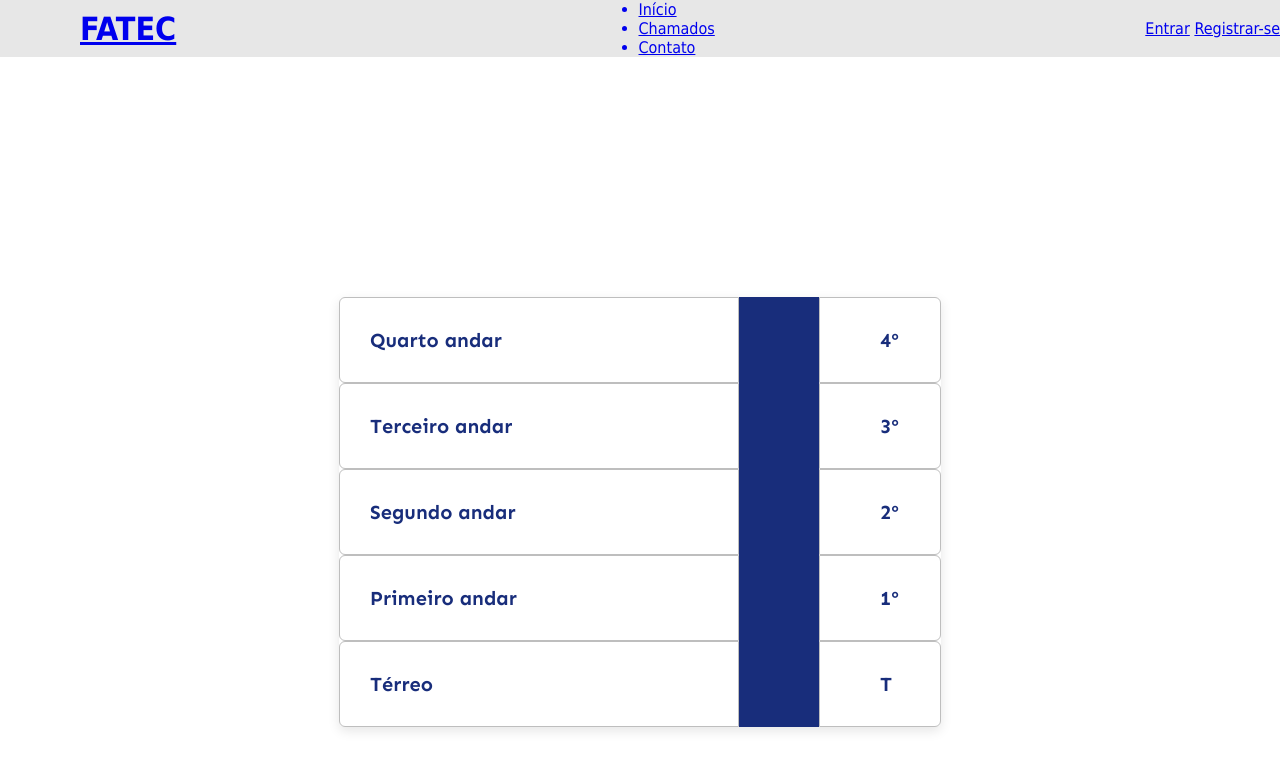
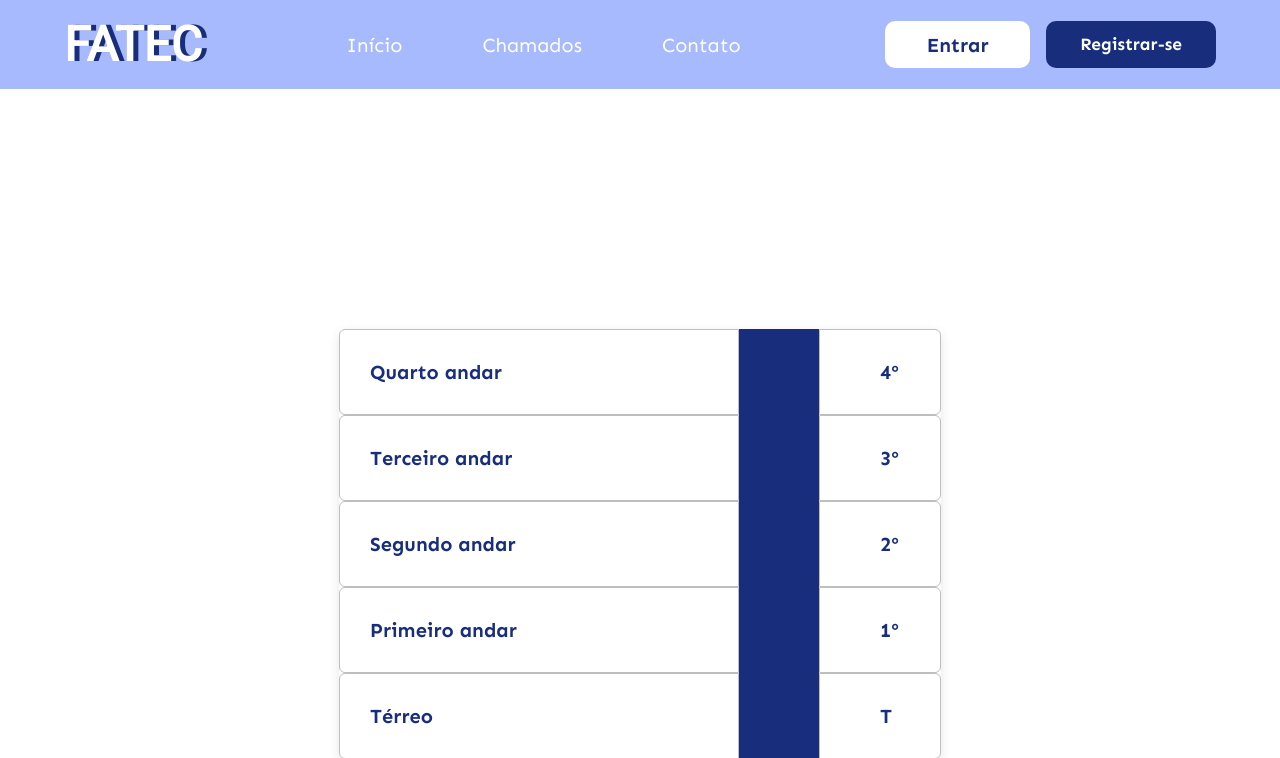
Before and after one commit to apiFatec/SOS_API, a Flask app: template templates/fachada/index.html in a window 1280 px wide. Shown: the top 758 px of the page. Run offline with Flask 2, Linux system fonts and the light colour scheme; the template is opened without the code that fills it, so the values that code supplies are empty; some libraries are stand-ins or nearby versions.

Commit message:
:lipstick: feat: Style adjustment

```diff
--- a/templates/header/style.css
+++ b/templates/header/style.css
@@ -1,50 +1,139 @@
 header {
   display: flex;
+  flex-direction: row;
   justify-content: space-between;
+  font-family: "Sen", sans-serif;
+  background-color: #a8bafe;
   align-items: center;
-  width: 100%;
-  margin: 0;
-  background-color: #e7e7e7;
-  font-family: tahoma;
-  box-shadow: rgba(50, 50, 93, 0.25) 0px 2px 5px -1px,
-    rgba(0, 0, 0, 0.3) 0px 1px 3px -1px;
+  padding: 1rem 4rem;
+  max-width: 100%;
+}
+
+header li {
+  color: #fff;
+}
+
+header a {
+  text-decoration: none;
 }
 
 .logo {
-  width: 8rem;
-  margin-left: 5rem;
+  grid-column: 1;
+  text-shadow: 5px 0px #182d7b;
+  font-size: 36pt;
+  font-family: "Roboto", sans-serif;
+  color: #fff;
+  grid-row: 1;
+  font-weight: bolder;
 }
 
-.button_header {
-  display: flex;
-  justify-content: center;
-  align-items: center;
-  margin-right: 5rem;
+.nav ul {
+  list-style: none;
+  display: inline-flex;
+  gap: 5rem;
 }
 
-.head a:visited {
-  color: inherit;
+.nav a {
+  font-size: 15pt;
 }
 
-.head a {
-  text-decoration: none;
-  font-size: 14pt;
+.login {
+  display: flex;
+  justify-content: flex-end;
+  gap: 1rem;
+  align-items: center;
+  grid-row: 1;
+  font-weight: bold;
 }
 
-.button_header a {
-  height: 4rem;
-  /* border-right: solid 1px #979797;
-  border-left: solid 1px #979797; */
-  padding-inline: 2.5rem;
-  display: flex;
-  align-items: center;
+.login .btn1 {
+  background-color: #fff;
+  color: #182d7b;
+  padding: 0.7rem 2.6rem;
+  border-radius: 10px;
+  font-size: 15pt;
 }
 
-.button_header a:hover {
-  background: rgb(211, 208, 208);
+.login .btn2 {
+  background-color: #182d7b;
+  color: #fff;
+  border: solid 2px #182d7b;
+  padding: 0.67rem 2rem;
+  border-radius: 10px;
+  font-size: 13pt;
+}
+
+.nav li:hover {
+  color: #011457;
+  transition: 0.2s;
+  font-weight: bold;
+}
+
+.login .btn1:hover {
+  border-color: #182d7b;
+  background-color: #182d7b;
+  color: #fff;
   transition: 0.2s;
 }
 
-#contato {
-  border-right: none;
+.login .btn2:hover {
+  background-color: #fff;
+  border-color: #182d7b;
+  color: #182d7b;
+  transition: 0.2s;
 }
+
+.inicio {
+  position: relative;
+}
+
+.inicio::before {
+  display: none;
+  transform: translateX(-50%);
+  border-radius: 100%;
+  position: absolute;
+  background: #011457;
+  bottom: -10px;
+  height: 6px;
+  content: " ";
+  width: 6px;
+  left: 50%;
+}
+
+.inicio:hover::before {
+  display: block;
+}
+
+.chamados {
+  position: relative;
+}
+
+.chamados:hover::before {
+  transform: translateX(-50%);
+  border-radius: 100%;
+  position: absolute;
+  background: #011457;
+  bottom: -10px;
+  height: 6px;
+  content: " ";
+  width: 6px;
+  left: 50%;
+  transition: 0.2s;
+}
+
+.contato {
+  position: relative;
+}
+
+.contato:hover::before {
+  transform: translateX(-50%);
+  border-radius: 100%;
+  position: absolute;
+  background: #011457;
+  bottom: -10px;
+  height: 6px;
+  content: " ";
+  width: 6px;
+  left: 50%;
+  transition: 0.2s;
+}
```
Also changed, not shown: templates/header/header.html (+21 -6 lines).
